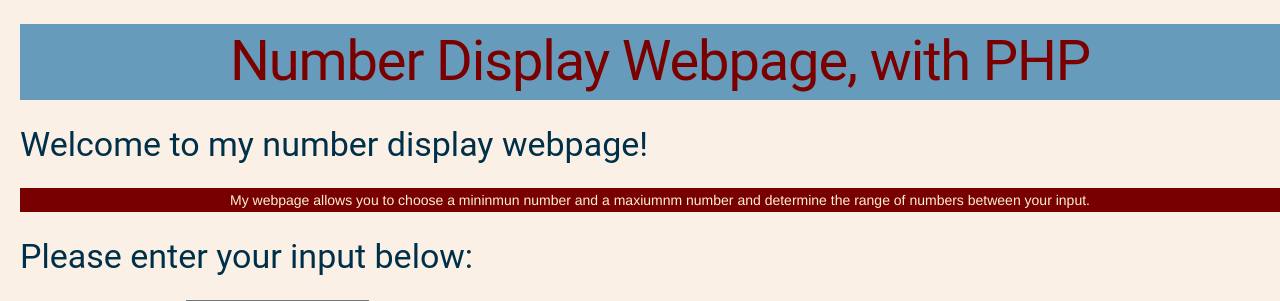
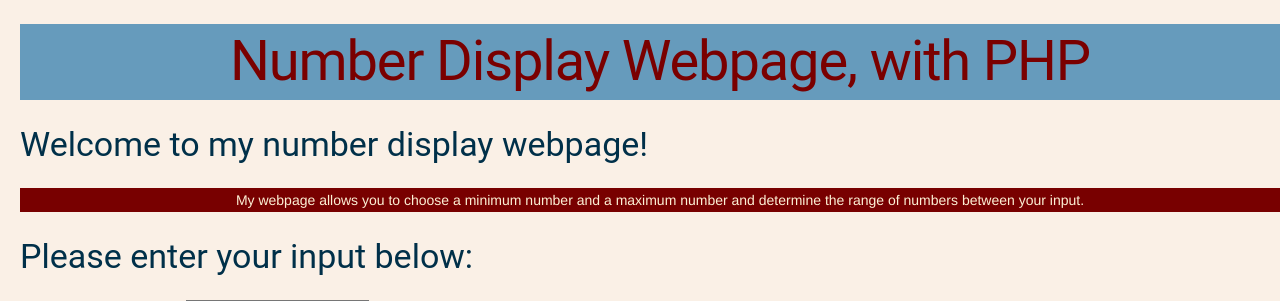
Before and after one commit to ICS20-Programming-LilyC/Unit5-01-PHP-NumberDisplay, a PHP site: page / in a window 1280 px wide. Shown: the top 301 px of the page. Run offline with PHP 8.4, Linux system fonts and the light colour scheme.

Commit message:
fixed spelling on index.php

```diff
--- a/calculations.php
+++ b/calculations.php
@@ -17,15 +17,15 @@ if ($minNumber > $maxNumber) {
 }
 
   // Else, make a list of numbers.
-else {
+  else {
 
-  // While loop that provides the range of numbers determined by user.
+  // While loop that provides the range of numbers determined by the user.
   while (($counter >= $minNumber) && ($counter <= $maxNumber)) {
 
     // List of numbers with a break.
     $numbers = $numbers . $counter . "<br>";
 
-    // Creating an increment for counter variable.
+    // Creating an increment for counter the variable.
     $counter++;
 
     // Setting the message variable to display results
--- a/index.php
+++ b/index.php
@@ -32,7 +32,7 @@
     <!--Text-->
     <?php echo "<h3>Welcome to my number display webpage!</h3>"; ?>
   <center>
-    <?php echo "<p>My webpage allows you to choose a mininmun number and a maxiumnm number and determine the range of numbers between your input.</p>"; ?>
+    <?php echo "<p>My webpage allows you to choose a minimum number and a maximum number and determine the range of numbers between your input.</p>"; ?>
   </center>
     <?php echo "<h3>Please enter your input below:</h3>"; ?>
 
```
